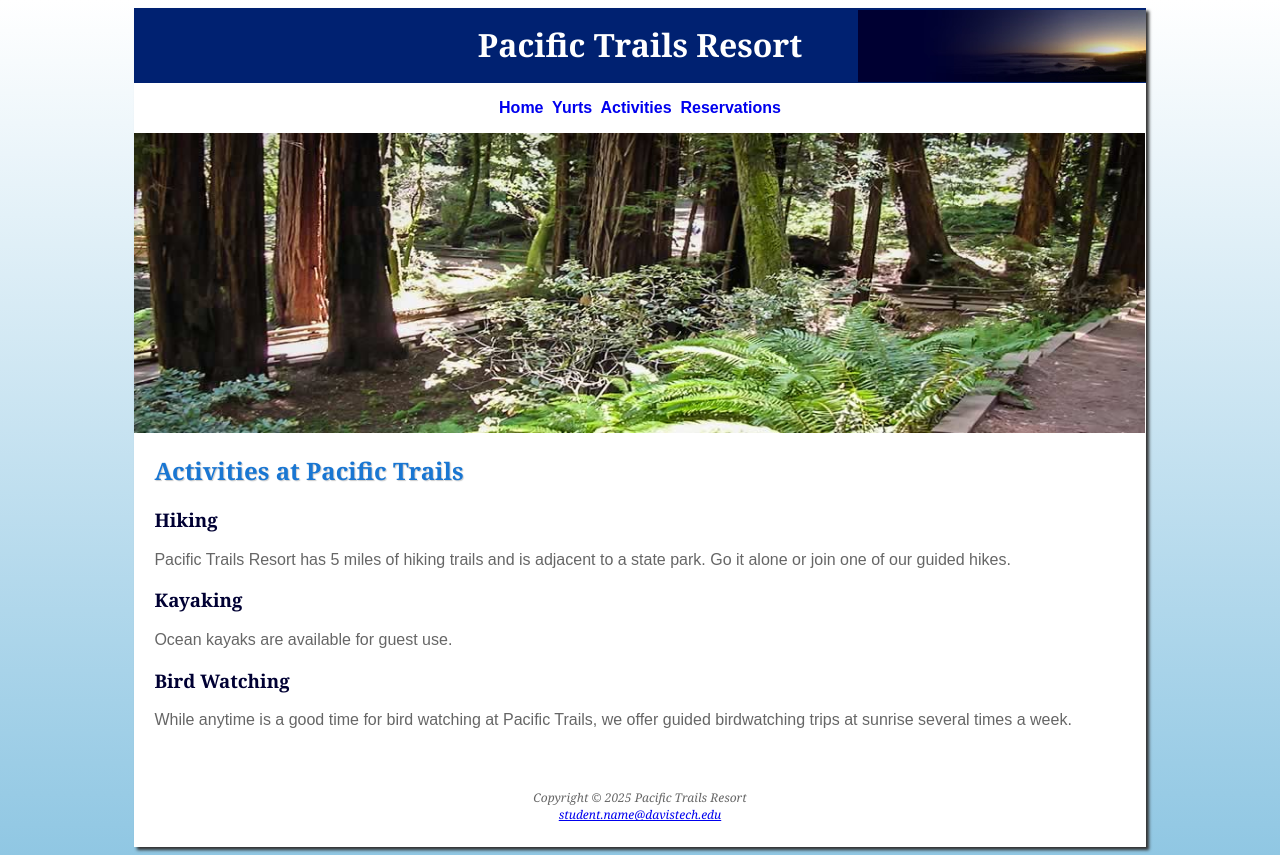
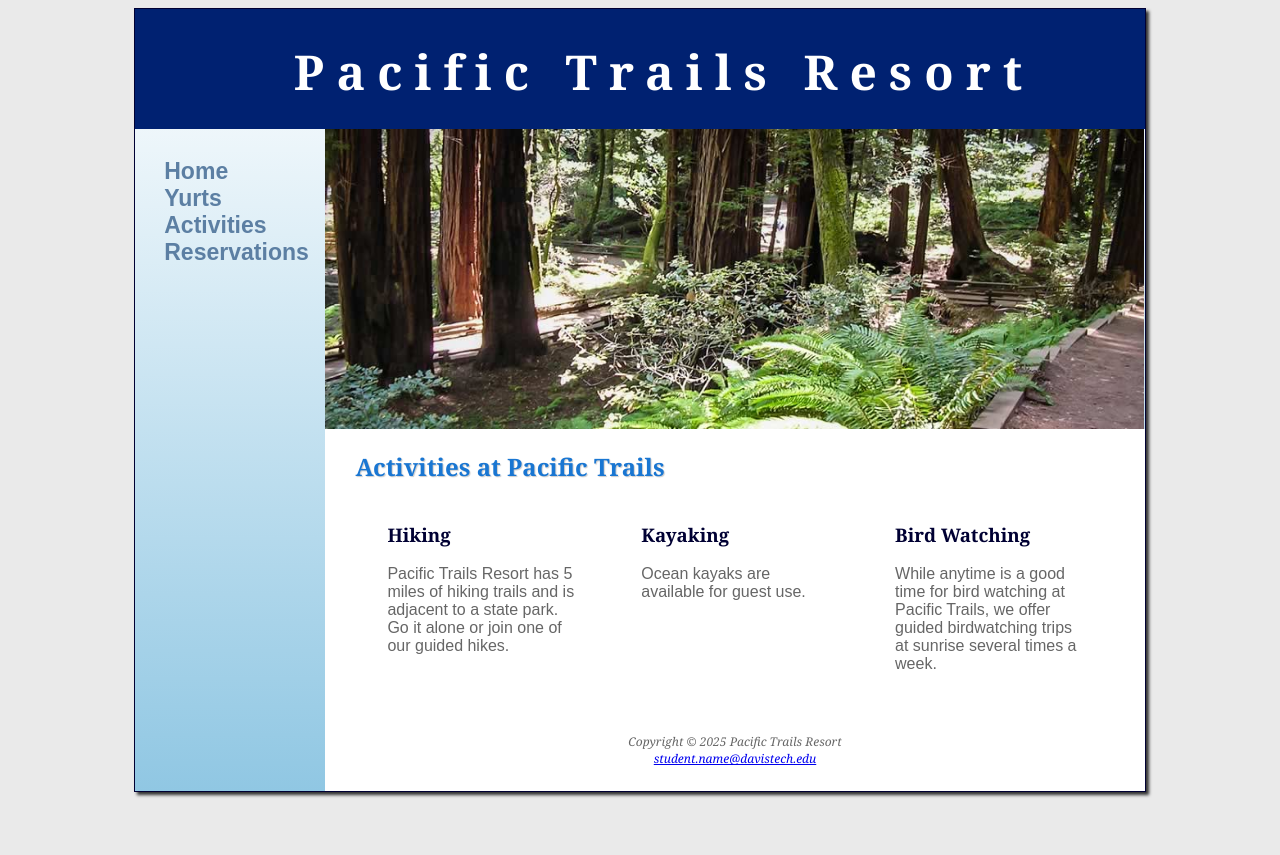
Before and after one commit to brentguymondtc/s10-pt-website-final, a plain HTML site: page activities.html in a window 1280 px wide. After the commit the page ends 800 px from the top, so only its background shows below. Drawn offline with Linux system fonts and the light colour scheme.

Commit message:
create two column activities page layout

```diff
--- a/activities.html
+++ b/activities.html
@@ -11,14 +11,16 @@
 	<div id="wrapper">
 
 		<header>
-			<h1>Pacific Trails Resort</h1>
+			<h1><a href="index.html">Pacific Trails Resort</a></h1>
 		</header>
 
 		<nav>
-			<a href="index.html">Home</a>&nbsp;
-			<a href="yurts.html">Yurts</a>&nbsp;
-			<a href="activities.html">Activities</a>&nbsp;
-			<a href="reservations.html">Reservations</a>
+			<ul>
+				<li><a href="index.html">Home</a></li>
+				<li><a href="yurts.html">Yurts</a></li>
+				<li><a href="activities.html">Activities</a></li>
+				<li><a href="reservations.html">Reservations</a></li>
+			</ul>
 		</nav>
 
 		<div id="trailhero"></div>
@@ -27,14 +29,20 @@
 
 			<h2>Activities at Pacific Trails</h2>
 
+			<section>
 				<h3>Hiking</h3>
 				<p>Pacific Trails Resort has 5 miles of hiking trails and is adjacent to a state park. Go it alone or join one of our guided hikes.</p>
+			</section>
 
+			<section>
 				<h3>Kayaking</h3>
 				<p>Ocean kayaks are available for guest use.</p>
+			</section>
 
+			<section>
 				<h3>Bird Watching</h3>
 				<p>While anytime is a good time for bird watching at Pacific Trails, we offer guided birdwatching trips at sunrise several times a week.</p>
+			</section>
 
 		</main>
 
--- a/pacific.css
+++ b/pacific.css
@@ -1,33 +1,62 @@
+* {
+	box-sizing: border-box;
+}
 body {
-	background-color: #90c7e3;
+	background-color: #eaeaea;
 	color: #666666;
 	font-family: Arial, Helvetica, sans-serif;
-	background-image: linear-gradient(to bottom, #ffffff, #90c7e3);
-	background-repeat: no-repeat;
 }
 header {
 	background-color: #002171;
 	color: #ffffff;
-	background-image: url(images/sunset.jpg);
-	background-position: right;
-	background-repeat: no-repeat;
-	height: 60px;
+	height: 120px;
 	text-align: center;
-	padding-top: 15px;
+	padding-top: 30px;
+	padding-left: 3em;
+}
+header a {
+	text-decoration: none;
+}
+header a:link {
+	color: #ffffff;
+}
+header a:visited {
+	color: #ffffff;
+}
+header a:hover {
+	color: #90c7e3;
 }
 nav {
-	background-color: #ffffff;
 	font-weight: bold;
-	text-align: center;
-	padding: 1em;
+	padding: 1.5em;
+	font-size: 120%;
+	float: left;
+	width: 160px;
 }
 nav a {
 	text-decoration: none;
+}
+nav ul {
+	list-style-type: none;
+	margin: 0px;
+	padding-left: 0px;
+	font-size: 1.2em;
+}
+nav a:link {
+	color: #5c7fa3;
+}
+nav a:visited {
+	color: #344873;
+}
+nav a:hover {
+	color: #a52a2a;
 }
 h1 {
 	margin-top: 0;
 	margin-bottom: 0;
 	font-family: Georgia, "Times New Roman", serif;
+	font-size: 3em;
+	letter-spacing: 0.25em;
 }
 h2 {
 	color: #1976d2;
@@ -45,7 +74,7 @@ dt {
 	color: #1976d2;
 	font-weight: bold;
 }
-ul {
+main ul {
 	list-style-image: url(images/marker.gif);
 }
 footer {
@@ -54,6 +83,8 @@ footer {
 	font-style: italic;
 	text-align: center;
 	font-family: Georgia, "Times New Roman", serif;
+	background-color: #ffffff;
+	margin-left: 190px;
 }
 #contact {
 	font-size: 90%;
@@ -62,30 +93,45 @@ footer {
 	margin-right: auto;
 	margin-left: auto;
 	width: 80%;
-	background-color: #ffffff;
+	background-color: #90c7e3;
 	min-width: 960px;
 	max-width: 2048px;
 	box-shadow: 3px 3px 3px #333333;
+	border: 1px solid #000033;
+	background-image: linear-gradient(to bottom, #ffffff, #90c7e3);
+	background-repeat: no-repeat;
 }
 main {
-	padding: 1px 20px 20px 20px;
+	padding: 1px 20px 20px 30px;
 	display: block;
+	background-color: #ffffff;
+	margin-left: 190px;
+	overflow: auto;
 }
 #homehero {
 	height: 300px;
-	background-image: url(images/coast.jpg);
+	background-image: url(images/coast2.jpg);
 	background-repeat: no-repeat;
 	background-size: 100% 100%;
+	margin-left: 190px;
 }
 #yurthero {
 	height: 300px;
 	background-image: url(images/yurt.jpg);
 	background-repeat: no-repeat;
 	background-size: 100% 100%;
+	margin-left: 190px;
 }
 #trailhero {
 	height: 300px;
 	background-image: url(images/trail.jpg);
 	background-repeat: no-repeat;
 	background-size: 100% 100%;
+	margin-left: 190px;
 }
+section {
+	float: left;
+	width: 33%;
+	padding-left: 2em;
+	padding-right: 2em;
+}
```
Lines whose indentation alone changed are shown as unchanged.
